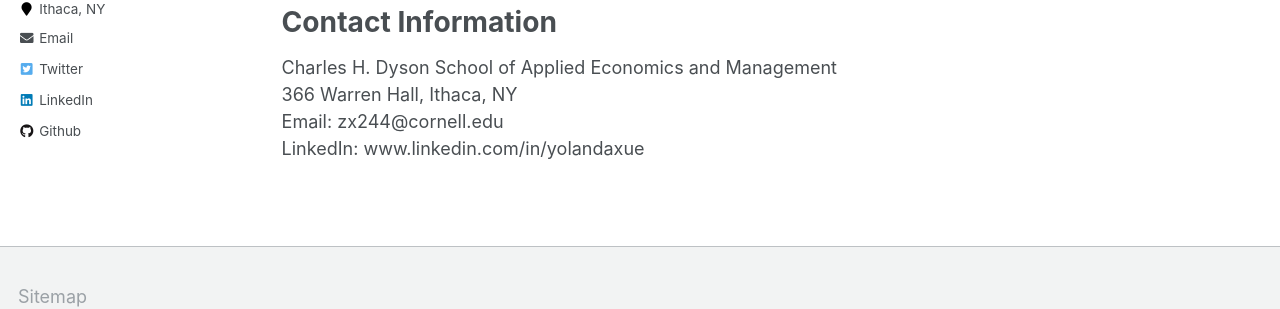
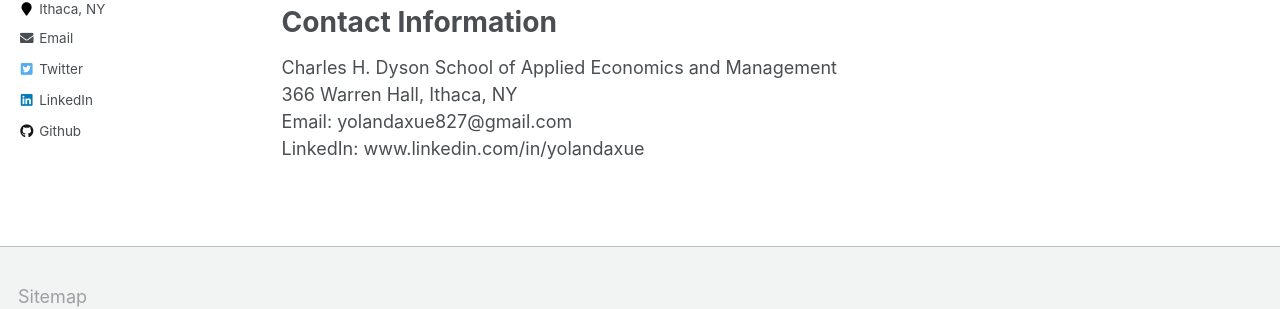
Before and after one commit to yolandaxue/yolandaxue.github.io, a Jekyll site: the page built from _pages/about.md, in a window 1280 px wide. Shown: the part 498-807 px from the top of the page. Built offline with Jekyll 4.4.1, drawn with Linux system fonts in a browser that asks for light colours.

Commit message:
recent changes

```diff
--- a/_pages/about.md
+++ b/_pages/about.md
@@ -16,5 +16,5 @@ Contact Information
 ======
  Charles H. Dyson School of Applied Economics and Management <br/>
  366 Warren Hall, Ithaca, NY <br/>
- Email: zx244@cornell.edu <br/>
+ Email: yolandaxue827@gmail.com <br/>
  LinkedIn: www.linkedin.com/in/yolandaxue
```
